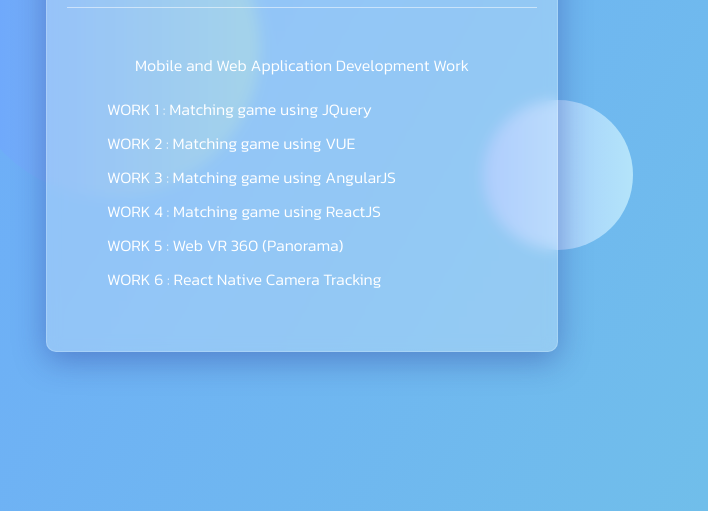
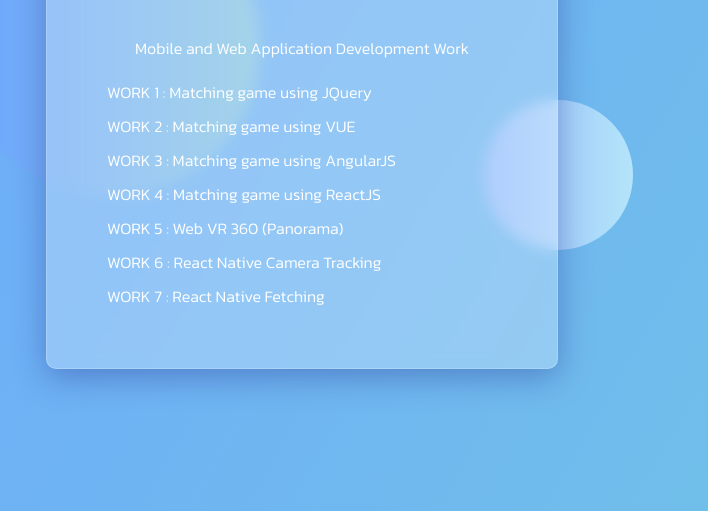
Before and after one commit to TXRXX/MobileWebDev, a plain HTML site: page public/index.html in a window 1280 px wide. Shown: the part 289-800 px from the top of the page, without its empty margins (338-1046 px from the left). Drawn offline with Linux system fonts and the light colour scheme.

Commit message:
Edit Portal

```diff
--- a/public/index.html
+++ b/public/index.html
@@ -34,6 +34,9 @@
                 <a href="./work6">
                     <span>WORK 6 : React Native Camera Tracking</span>
                 </a>
+                <a href="./work7">
+                    <span>WORK 7 : React Native Fetching</span>
+                </a>
             </div>
         </div>
         <div class="circle"></div>
```
